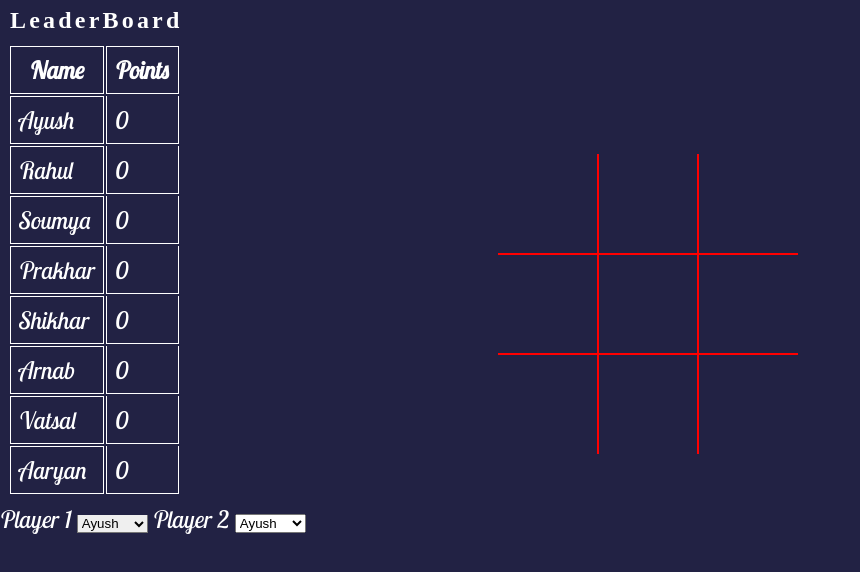
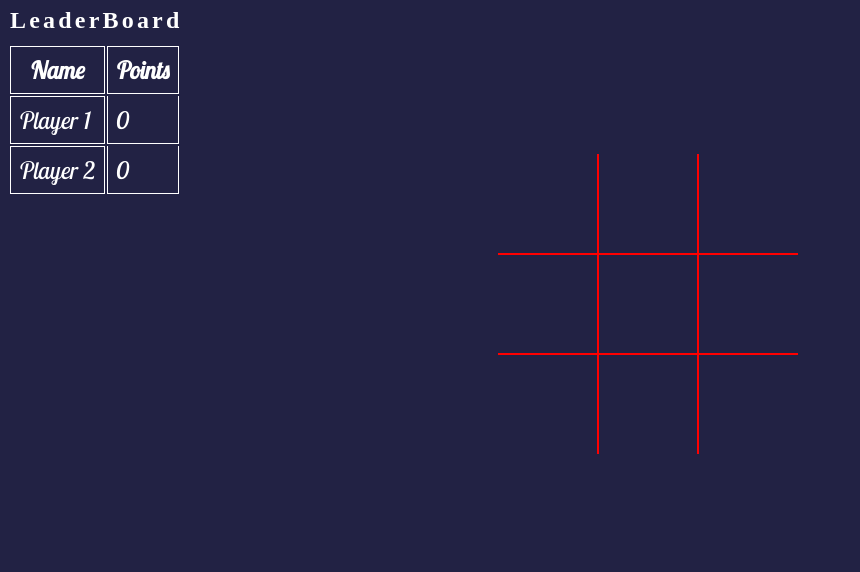
Before and after one commit to Ayush-Porwal/tic-tac-toe, a website: page index.html in a window 1280 px wide. Shown: the part 104-676 px from the top of the page, without its empty margins (0-860 px from the left). Drawn offline with Linux system fonts and the light colour scheme; a web font is replaced by a local one.

Commit message:
adding leaderboard with two players

```diff
--- a/data.js
+++ /dev/null
@@ -1,37 +0,0 @@
-const leaderboard = [
-    { Name: 'Ayush', Points: 0 },
-    { Name: 'Rahul', Points: 0 },
-    { Name: 'Soumya', Points: 0 },
-    { Name: 'Prakhar', Points: 0 },
-    { Name: 'Shikhar', Points: 0 },
-    { Name: 'Arnab', Points: 0 },
-    { Name: 'Vatsal', Points: 0 },
-    { Name: 'Aaryan', Points: 0 },
-];
-
-const table = document.querySelector('.leadertable');
-const selectPlayer1 = document.querySelector('.player1');
-const selectPlayer2 = document.querySelector('.player2');
-
-leaderboard.forEach((person) => {
-    const tableRow = document.createElement('tr');
-    table.appendChild(tableRow);
-    const tableNameData = document.createElement('td');
-    tableRow.appendChild(tableNameData);
-    const tablePointsData = document.createElement('td');
-    tableRow.appendChild(tablePointsData);
-    tableNameData.innerHTML = person.Name;
-    tablePointsData.innerHTML = person.Points;
-    const option1 = document.createElement('option');
-    option1.innerHTML = person.Name;
-    option1.value = person.Name;
-    option1.classList.add(person.Name);
-    const option2 = document.createElement('option');
-    option2.innerHTML = person.Name;
-    option2.value = person.Name;
-    option2.classList.add(person.Name);
-    selectPlayer1.appendChild(option1);
-    selectPlayer2.appendChild(option2);
-});
-
-const players = document.querySelector('.banner');
--- a/index.html
+++ b/index.html
@@ -5,7 +5,6 @@
         <meta name="viewport" content="width=device-width, initial-scale=1.0" />
         <link rel="stylesheet" href="styles.css" />
         <script src="script.js" defer></script>
-        <script src="data.js" defer></script>
         <link rel="preconnect" href="https://fonts.gstatic.com" />
         <link
             href="https://fonts.googleapis.com/css2?family=Hanalei+Fill&display=swap"
@@ -27,13 +26,15 @@
                     <th>Name</th>
                     <th>Points</th>
                 </tr>
+                <tr>
+                    <td>Player 1</td>
+                    <td class="player1">0</td>
+                </tr>
+                <tr>
+                    <td>Player 2</td>
+                    <td class="player2">0</td>
+                </tr>
             </table>
-            <div class="players">
-                <label for="player1">Player 1</label>
-                <select name="player1" id="player1" class="player1"></select>
-                <label for="player2">Player 2</label>
-                <select name="player2" id="player2" class="player2"></select>
-            </div>
         </div>
 
         <div class="board" id="board">
--- a/script.js
+++ b/script.js
@@ -5,6 +5,9 @@ const board = document.getElementById('board');
 const endGameMessageText = document.querySelector('.winningmessage');
 const endGameMessage = document.querySelector('.gameendmessage');
 const restartButton = document.querySelector('.restart');
+
+const scorep1 = document.querySelector('.player1');
+const scorep2 = document.querySelector('.player2');
 
 const win_ways = [
     [0, 1, 2],
@@ -16,13 +19,6 @@ const win_ways = [
     [0, 4, 8],
     [2, 4, 6],
 ];
-
-const choosePlayers = () => {
-    const player1 = document.querySelector('.player1');
-    let player1Value = 'Hii';
-    player1.addEventListener('change', (e) => (player1Value = e.target.value));
-    console.log(player1Value);
-};
 
 const showHoverEffect = () => {
     board.classList.remove('x');
@@ -54,6 +50,14 @@ const endgame = () => {
     endGameMessage.classList.add('show');
 };
 
+const handleScore = (turn) => {
+    if (turn) {
+        scorep1.innerHTML = parseInt(scorep1.innerHTML) + 1;
+    } else {
+        scorep2.innerHTML = parseInt(scorep2.innerHTML) + 1;
+    }
+};
+
 const handleClick = (e) => {
     const currentClass = turn ? 'x' : 'o';
     const targetCell = e.target;
@@ -62,8 +66,10 @@ const handleClick = (e) => {
     targetCell.classList.add(currentClass);
     // check win or lose
     if (checkWin(currentClass)) {
+        handleScore(turn);
         endgame();
     } else if (checkDraw()) {
+        handleScore(turn);
         endgame();
     } else {
         // switch turn
@@ -88,6 +94,5 @@ const startGame = () => {
 
 restartButton.addEventListener('click', startGame);
 
-choosePlayers();
 showHoverEffect();
 startGame();
```
